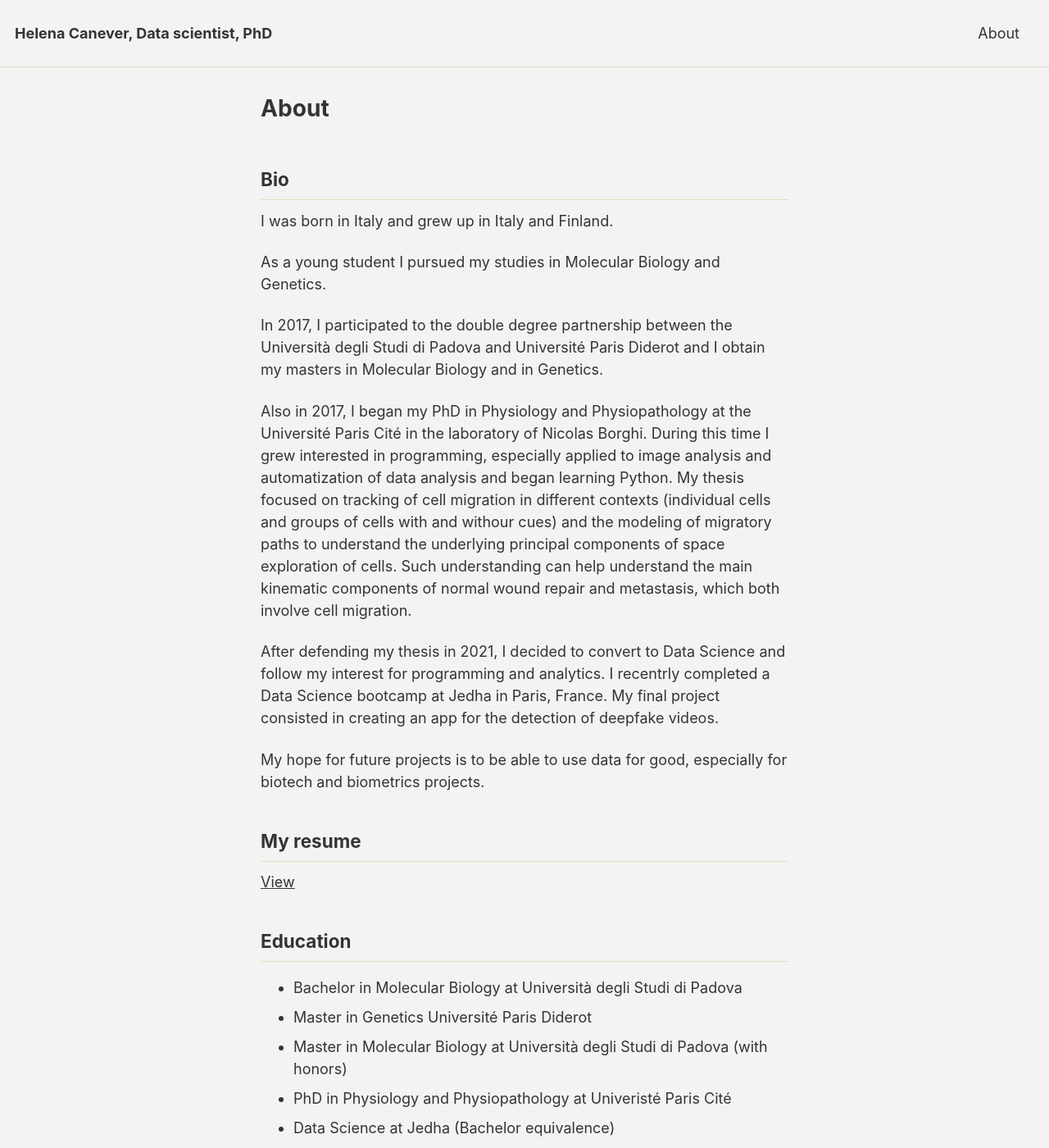
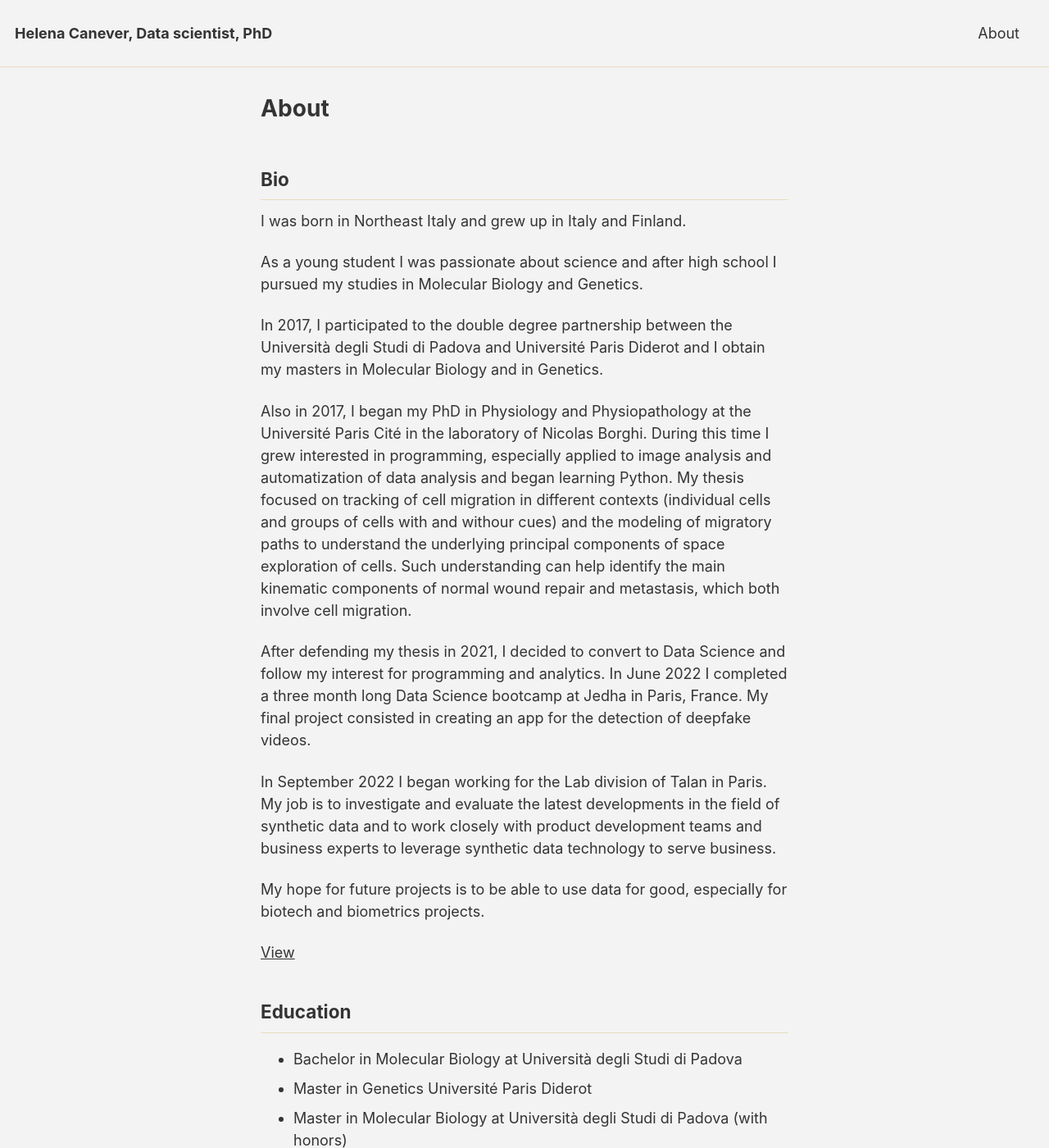
Before and after one commit to HelenaCGarry/HelenaCanever.github.io, a Jekyll site: the page built from about/index.md, in a window 1280 px wide and 1400 px high. Shown: the whole window at 82% size. Built offline with Jekyll 4.4.1, drawn with Linux system fonts in a browser that asks for light colours; cached includes are drawn as plain includes.

Commit message:
Update index.md

```diff
--- a/about/index.md
+++ b/about/index.md
@@ -6,22 +6,22 @@ comments: false
 ---
 
 ## Bio
-I was born in Italy and grew up in Italy and Finland.
+I was born in Northeast Italy and grew up in Italy and Finland.
 
-As a young student I pursued my studies in Molecular Biology and Genetics.
+As a young student I was passionate about science and after high school I pursued my studies in Molecular Biology and Genetics.
 
 In 2017, I participated to the double degree partnership between the Università degli Studi di Padova and Université Paris Diderot and I obtain my masters in Molecular Biology and in Genetics.
 
 Also in 2017, I began my PhD in Physiology and Physiopathology at the Université Paris Cité in the laboratory of Nicolas Borghi.
 During this time I grew interested in programming, especially applied to image analysis and automatization of data analysis and began learning Python.
-My thesis focused on tracking of cell migration in different contexts (individual cells and groups of cells with and withour cues) and the modeling of migratory paths to understand the underlying principal components of space exploration of cells. Such understanding can help understand the main kinematic components of normal wound repair and metastasis, which both involve cell migration.
+My thesis focused on tracking of cell migration in different contexts (individual cells and groups of cells with and withour cues) and the modeling of migratory paths to understand the underlying principal components of space exploration of cells. Such understanding can help identify the main kinematic components of normal wound repair and metastasis, which both involve cell migration.
 
 After defending my thesis in 2021, I decided to convert to Data Science and follow my interest for programming and analytics.
-I recentrly completed a Data Science bootcamp at Jedha in Paris, France. My final project consisted in creating an app for the detection of deepfake videos.
+In June 2022 I completed a three month long Data Science bootcamp at Jedha in Paris, France. My final project consisted in creating an app for the detection of deepfake videos.
+
+In September 2022 I began working for the Lab division of Talan in Paris. My job is to investigate and evaluate the latest developments in the field of synthetic data and to work closely with product development teams and business experts to leverage synthetic data technology to serve business.
 
 My hope for future projects is to be able to use data for good, especially for biotech and biometrics projects.
-
-## My resume
 
 [View]({{ [https://helenacanever.github.io}}/assets/CV_2022.pdf)
 
```
